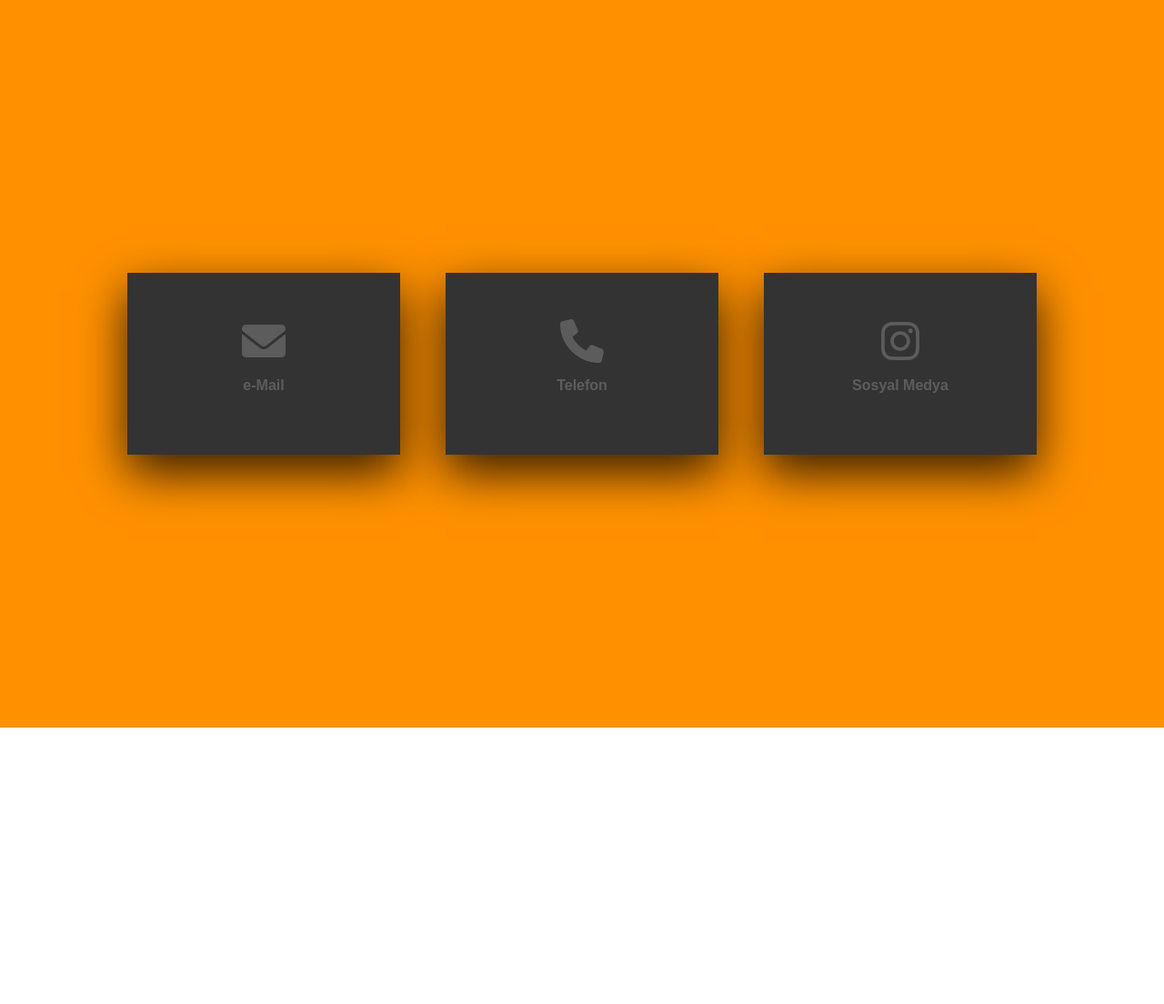
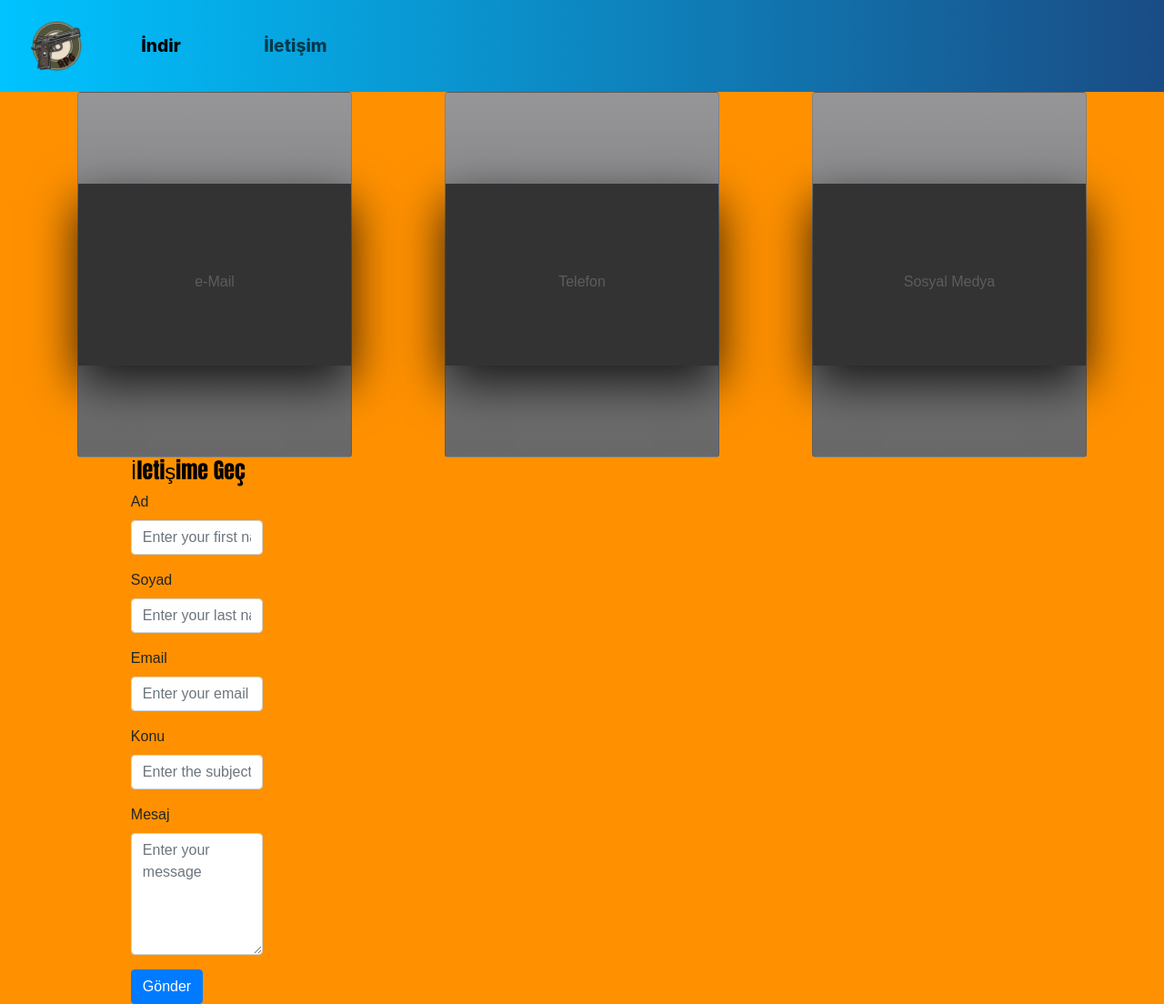
Before and after one commit to OmerKuzu/MyDearHeart.net, a plain HTML site: page iletişim.html in a window 1280 px wide. Shown: the whole page at 91% size. Before the commit the page ends 800 px from the top, so only its background shows below. Drawn offline with nearby package versions, Linux system fonts and the light colour scheme.

Commit message:
Add files via upload

```diff
--- a/iletişim.css
+++ b/iletişim.css
@@ -1,12 +1,39 @@
+
+.contact Form{
+  padding-top: 200px;
+}
+.baslik{
+  font-family:Impact, Haettenschweiler, 'Arial Narrow Bold', sans-serif;
+  color: rgb(0, 0, 0);
+}
+
+
 body{
+  margin: 0;
+}
+
+main{
     display:flex;
-    margin:0;
     padding:0;
     min-height: 100vh;
     background-image: linear-gradient(to right, rgb(255, 145, 0) , rgb(255, 145, 0));
     justify-content: center;
     align-items: center;
     font-family: arial;
+  }
+
+  .nav-logo{
+    width: 5%;
+  }
+  .nav-item{
+    padding: 20px;
+    padding-left: 30%;
+    font-size: 120%;
+    font-weight:800;
+  }
+
+  .bg-body-tertiary{
+    background-image: linear-gradient(to right, rgb(0, 195, 255) , rgb(26, 76, 133));
   }
 
   .container{
@@ -20,6 +47,7 @@ body{
 
   .container .card{
     position: relative;
+    background-image: linear-gradient(to top, rgb(105, 104, 104) , rgb(150, 150, 153));
   }
 
   .container .card .face{
--- a/iletişim.html
+++ b/iletişim.html
@@ -2,11 +2,32 @@
 <html>
 <head>
 <title>İletişim</title>
+<link rel="shortcut icon" href="görseller/logo.png" type="image/x-icon" >
 <link rel="stylesheet" href="iletişim.css">
-<link rel="stylesheet" href="https://cdnjs.cloudflare.com/ajax/libs/font-awesome/6.0.0-beta3/css/all.min.css" integrity="sha384-..." crossorigin="anonymous">
-
+<link href="https://cdn.jsdelivr.net/npm/bootstrap@5.3.3/dist/css/bootstrap.min.css" rel="stylesheet" integrity="sha384-QWTKZyjpPEjISv5WaRU9OFeRpok6YctnYmDr5pNlyT2bRjXh0JMhjY6hW+ALEwIH" crossorigin="anonymous"></head>
 </head>
 <body>
+  <nav class="navbar navbar-expand-lg bg-body-tertiary">
+    <div class="container-fluid">
+      <img src="görseller/logo.png" class="nav-logo" alt="">
+      <button class="navbar-toggler" type="button" data-bs-toggle="collapse" data-bs-target="#navbarNavDropdown" aria-controls="navbarNavDropdown" aria-expanded="false" aria-label="Toggle navigation">
+        <span class="navbar-toggler-icon"></span>
+      </button>
+      <div class="collapse navbar-collapse" id="navbarNavDropdown">
+        <ul class="navbar-nav">
+          <li class="nav-item">
+            <a class="nav-link active" aria-current="page" href="indir.html" target="_blank">İndir</a>
+          </li>
+          <li class="nav-item">
+            <a class="nav-link" href="iletişim.html">İletişim</a>
+          </li>
+
+          </li>
+        </ul>
+      </div>
+    </div>
+  </nav>
+  <main>
   <div class="container">
      <div class="card">
        <div class="face face1">
@@ -26,13 +47,14 @@
     <div class="card">
        <div class="face face1">
          <div class="content">
-          <i class="fa-solid fa-phone"></i>              <h3>Telefon</h3>
+          <i class="fa-solid fa-phone"></i>
+          <h3>Telefon</h3>
          </div>
        </div>
        <div class="face face2">
          <div class="content">
            <p>+90 536 525 39 75</p>
-           <a href="tel:+905551234567" type="button">Tıklayın</a>
+           <a href="tel:+905365253975" type="button">Tıklayın</a>
          </div>
        </div>
     </div>
@@ -52,6 +74,55 @@
          </div>
        </div>
     </div>
+    <!DOCTYPE html>
+<html lang="en">
+<head>
+  <meta charset="UTF-8">
+  <meta name="viewport" content="width=device-width, initial-scale=1.0">
+  <title>Contact Form</title>
+  <!-- Bootstrap CSS -->
+  <link href="https://stackpath.bootstrapcdn.com/bootstrap/4.5.2/css/bootstrap.min.css" rel="stylesheet">
+  <!-- Custom CSS -->
+
+
+</head>
+<body>
+
+  <div class="container">
+    <div class="row justify-content-center">
+      <div class="col-md-8">
+        <div class="contact-form">
+          <h4 class="baslik">İletişime Geç</h4>
+          <form>
+            <div class="form-group">
+              <label for="firstName">Ad</label>
+              <input type="text" class="form-control" id="firstName" placeholder="Enter your first name" required>
+            </div>
+            <div class="form-group">
+              <label for="lastName">Soyad</label>
+              <input type="text" class="form-control" id="lastName" placeholder="Enter your last name" required>
+            </div>
+            <div class="form-group">
+              <label for="email">Email</label>
+              <input type="email" class="form-control" id="email" placeholder="Enter your email" required>
+            </div>
+            <div class="form-group">
+              <label for="subject">Konu</label>
+              <input type="text" class="form-control" id="subject" placeholder="Enter the subject" required>
+            </div>
+            <div class="form-group">
+              <label for="message">Mesaj</label>
+              <textarea class="form-control" id="message" rows="5" placeholder="Enter your message" required></textarea>
+            </div>
+            <button type="submit" class="btn btn-primary">Gönder</button>
+          </form>
+        </div>
+      </div>
+    </div>
+  </div>
+
+</body>
+</html>
 
 
 
@@ -59,6 +130,7 @@
 
 
   </div>
+</main>
 
 </body>
 </html>
```
Also changed, not shown: index.html (+34 -3 lines), indir.html (+1 -4 lines), görseller/carousels photo1.jpg (added), görseller/carousels photo2.jpg (added), görseller/carousels photo3.jpg (added), görseller/logo.png (added), görseller2/carousels photo1.jpg (added), görseller2/carousels photo2.jpg (added), görseller2/carousels photo3.jpg (added).
